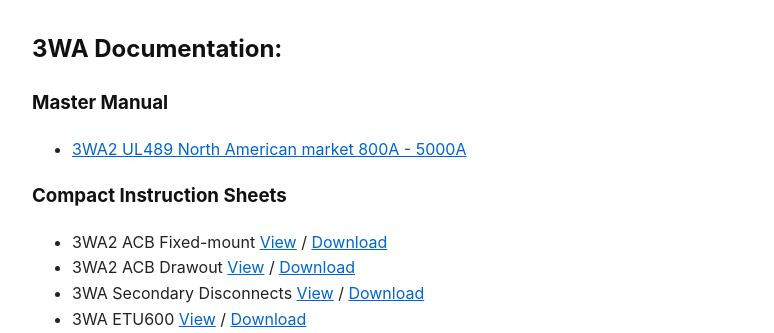
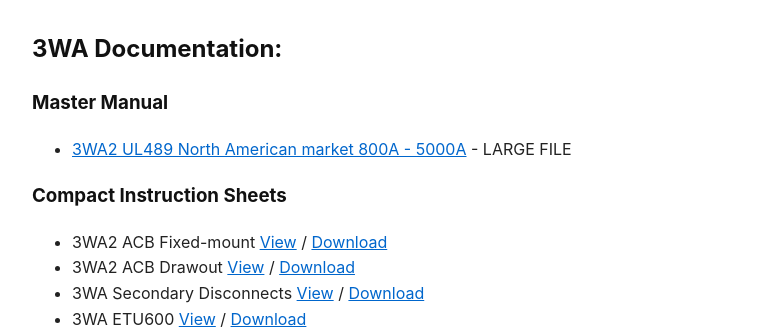
Before and after one commit to epecsupport/Service, a Jekyll site: the page built from tech/siemens/man3wa.md, in a window 1280 px wide. Shown: the top 333 px of the page, without its empty margins (108-882 px from the left). Built offline with Jekyll 4.4.1, drawn with Linux system fonts in a browser that asks for light colours.

Commit message:
Update man3wa.md

```diff
--- a/tech/siemens/man3wa.md
+++ b/tech/siemens/man3wa.md
@@ -7,7 +7,7 @@ autolink: true
 ## 3WA Documentation:
 
 ### Master Manual
-- [3WA2 UL489 North American market 800A - 5000A](https://drive.google.com/file/d/1nxXnMAGOg2YTzq6JiqmLDpfcgsn2pO85/view?usp=sharing)
+- [3WA2 UL489 North American market 800A - 5000A](https://drive.google.com/file/d/1nxXnMAGOg2YTzq6JiqmLDpfcgsn2pO85/view?usp=sharing) - LARGE FILE
 
 ### Compact Instruction Sheets
 - 3WA2 ACB Fixed-mount [View](manuals/3wa_compact_fixed.pdf) / [Download](https://raw.githubusercontent.com/epecsupport/Service/main/tech/siemens/manuals/3wa_compact_fixed.pdf)
```
